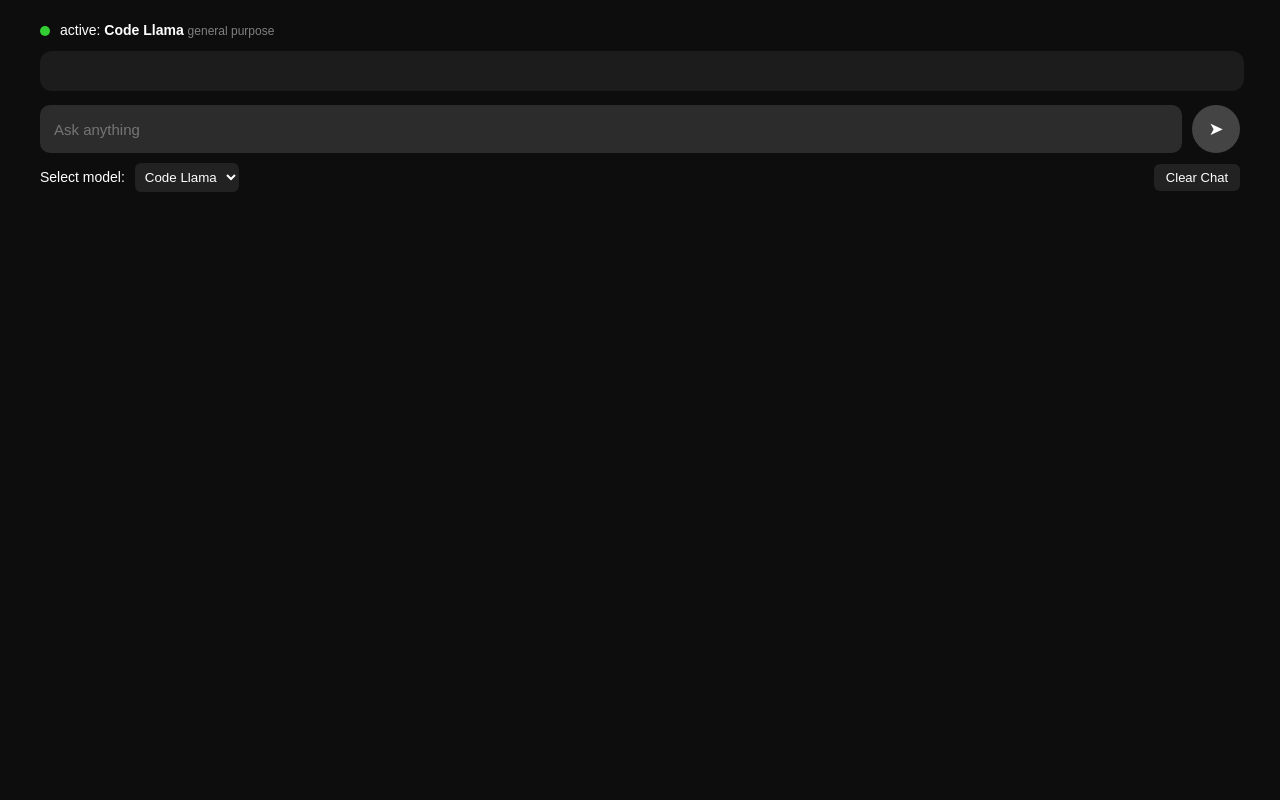
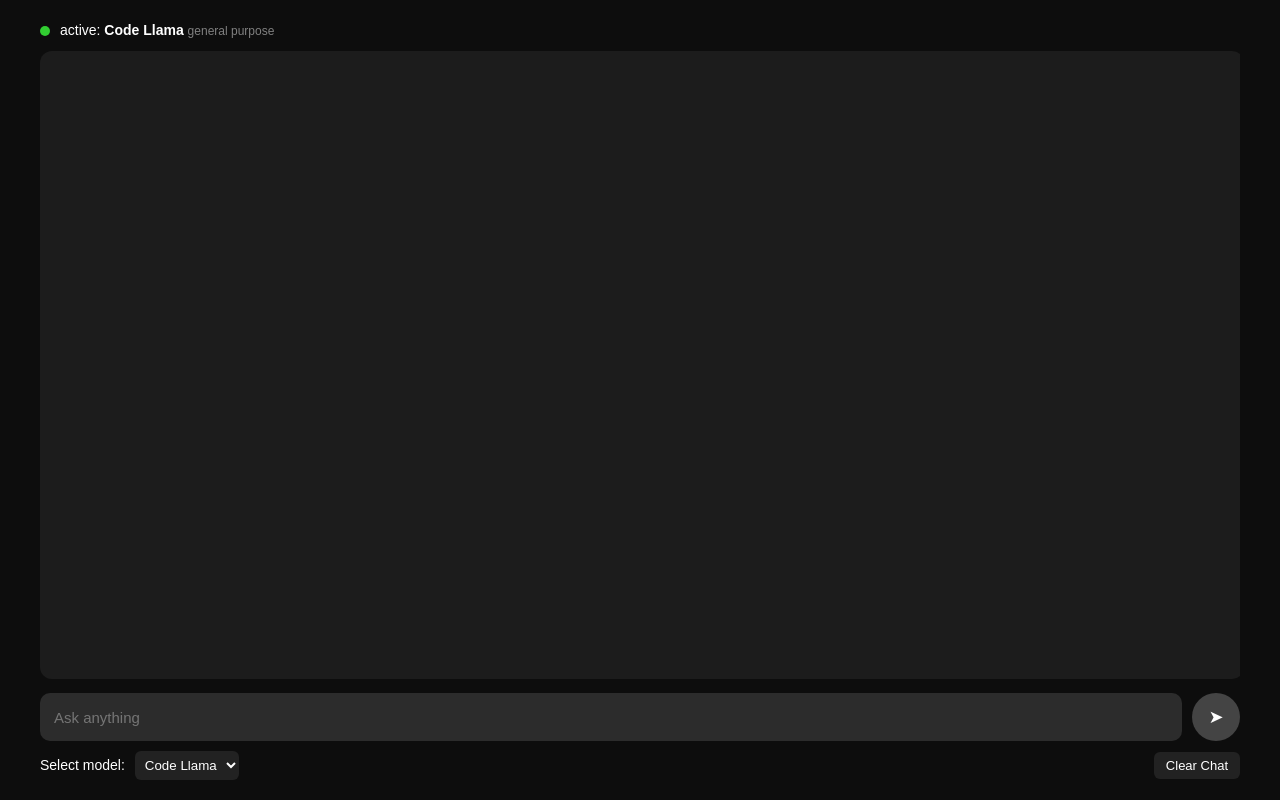
Before and after one commit to phani-tmp/Adabot, a React (Vite) app in the folder my-ada-app/: page / in a window 1280 px wide. Built offline with nearby package versions, Linux system fonts and the light colour scheme.

Commit message:
fourth commit

```diff
--- a/my-ada-app/src/App.css
+++ b/my-ada-app/src/App.css
@@ -177,12 +177,7 @@ body, html {
     margin-top: 10px;
     gap: 8px;
   }
-  .main-content {
-  display: flex;
-  flex-direction: column;
-  flex-grow: 1;        /* 📌 Fills the rest of screen after header */
-  overflow: hidden;
-}
+
 
   .input-section input {
     padding: 12px;
@@ -200,3 +195,9 @@ body, html {
     font-size: 12px;
   }
 }
+.main-content {
+  display: flex;
+  flex-direction: column;
+  flex-grow: 1;        /* 📌 Fills the rest of screen after header */
+  overflow: hidden;
+}
```
